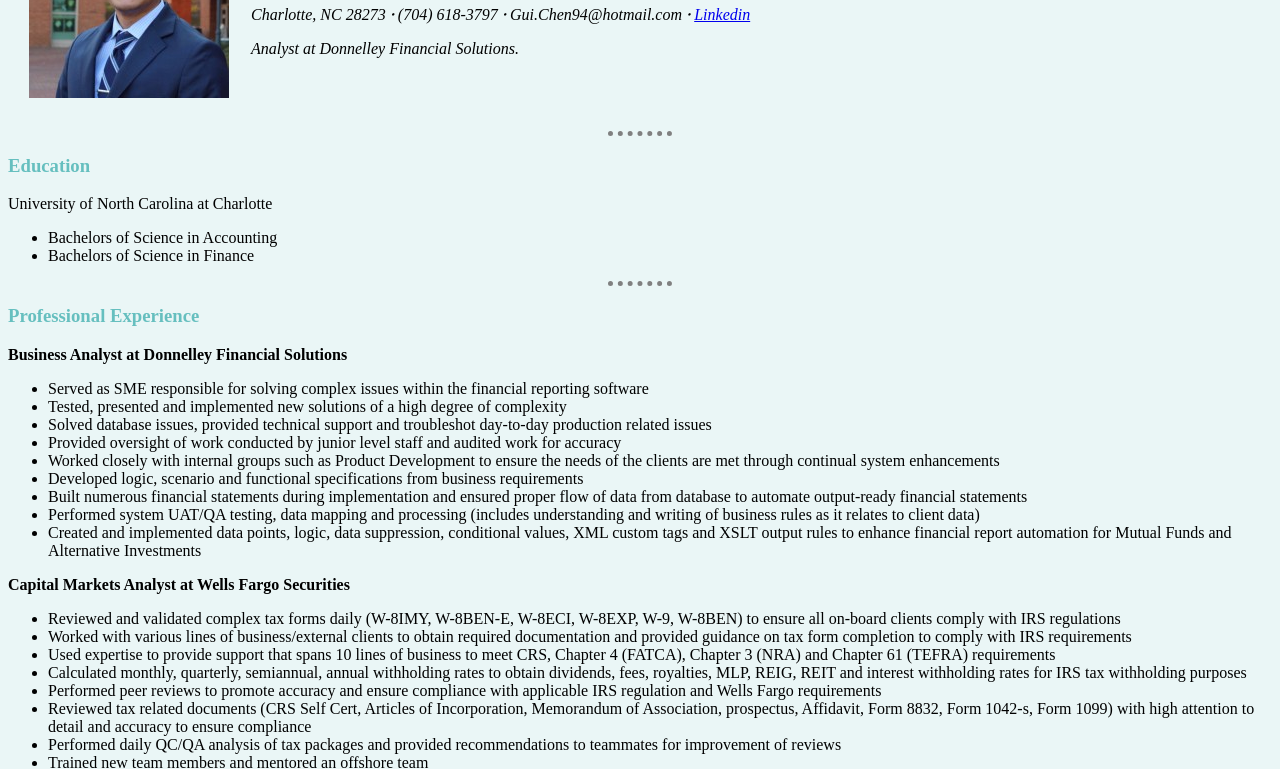
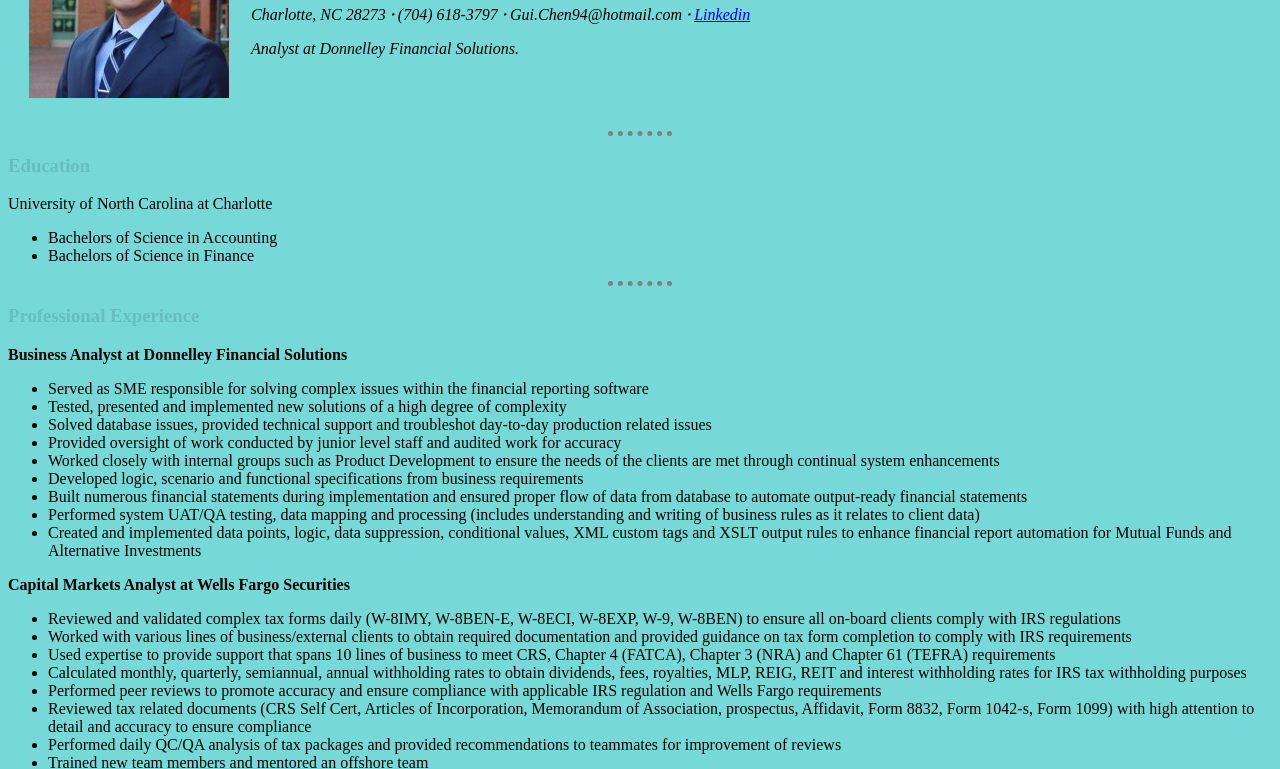
Before and after one commit to gui-chen08/Resume, a plain HTML site: page index.html in a window 1280 px wide. Shown: the part 131-900 px from the top of the page. Drawn offline with Linux system fonts and the light colour scheme.

Commit message:
Update index.html

```diff
--- a/index.html
+++ b/index.html
@@ -3,10 +3,10 @@
   <head>
     <meta charset="utf-8">
     <title>Gui's Personal Website</title>
-
+    <link rel="stylesheet" href="css/styles.css">
 <style>
     body {
-        background-color: #EAF6F6;
+        background-color: #77d8d8;
       }
       h1{
         color: #66BFBF;
```
